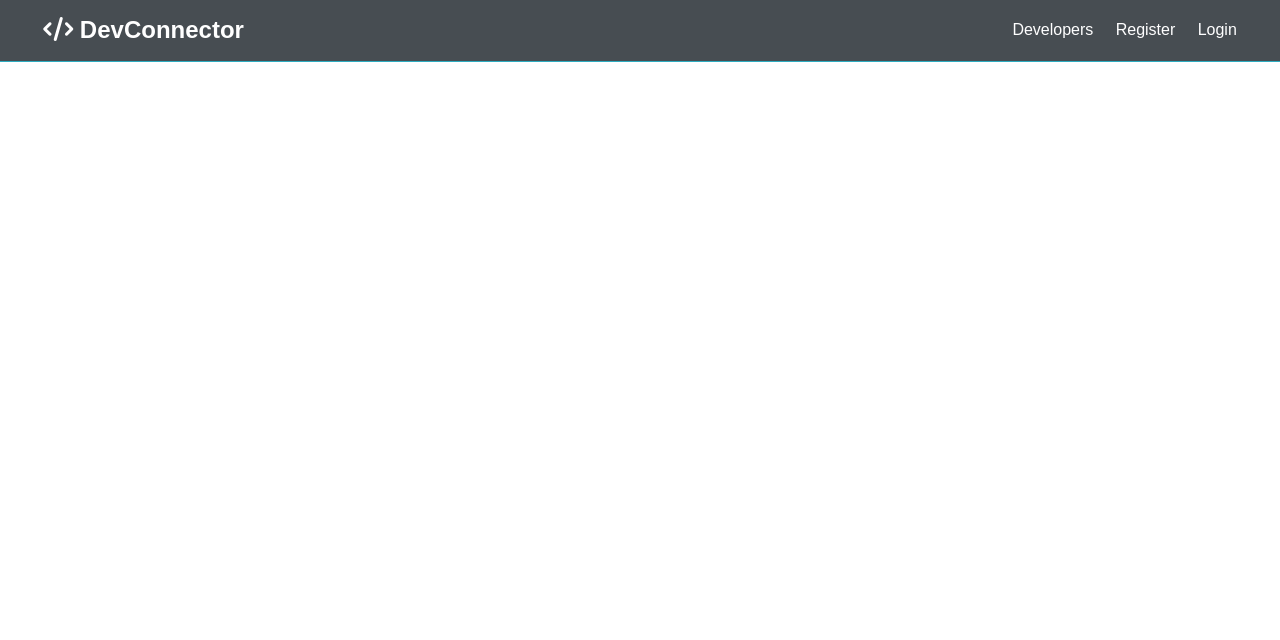
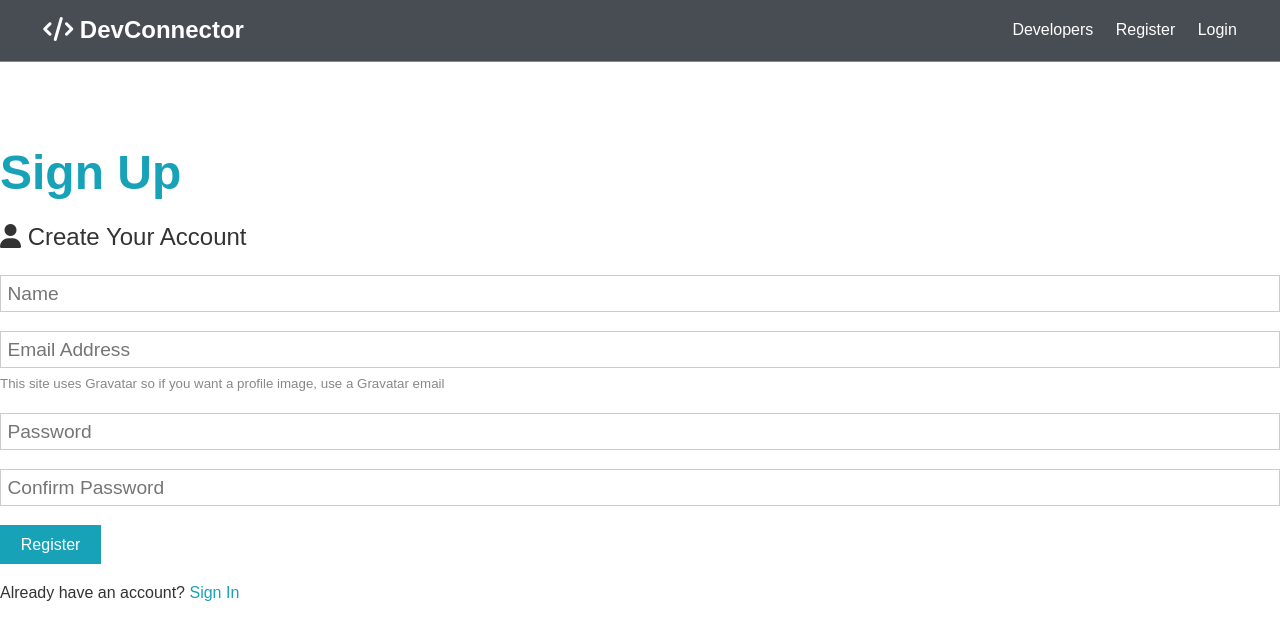
Before and after one commit to nicholasmullins/react-tutorial-rank, a React (Create React App) app: page /register in a window 1280 px wide. Shown: the top 640 px of the page. Built offline with nearby package versions, Linux system fonts and the light colour scheme.

Commit message:
Added react hooks to change state, put an onChange function in each of my fields and that goes to an onChange function which changes the state from all of what is in formData(spread operator) to the e.target name to the e.target value. Very cool.

```diff
--- a/src/App.js
+++ b/src/App.js
@@ -2,6 +2,8 @@
 import { BrowserRouter as Router, Route, Switch } from 'react-router-dom';
 import Navbar from './components/layout/Navbar';
 import Landing from './components/layout/Landing';
+import Login from './components/auth/Login';
+import Register from './components/auth/Register';
 import './App.css';
 
 const App = () => (
@@ -9,6 +11,11 @@
   <Fragment>
     <Navbar />
     <Route exact path="/" component={ Landing } />
+    <section className="container"></section>
+    <Switch>
+      <Route exact path="/register" component={ Register }/>
+      <Route exact path="/login" component={ Login }/>
+    </Switch>
   </Fragment>
   </Router>
 );
--- a/src/components/auth/Register.js
+++ b/src/components/auth/Register.js
@@ -1,11 +1,76 @@
-import React from 'react'
+import React, { Fragment, useState } from 'react';
 
 const Register = () => {
-    return (
-        <div>
-            Register
+  const [formData, setFormData] = useState({
+    name: '',
+    email: '',
+    pasword: '',
+    password2: ''
+  }); // when using Hooks the first variable is our state and the second variable is the set state.
+  // What goes inside of useState is our default values.
+
+  const { name, email, password, password2 } = formData; // this is destructuring so we don't have to type formData in every time.
+
+  const onChange = e =>
+    setFormData({ ...formData, [e.target.name]: e.target.value }); //this onChange function acts as our setState to change the formData each time there is a change in our form by taking the e.target.name (the name attribute in each field) and changing it to the value attribute}
+
+  return (
+    <Fragment>
+      <h1 className='large text-primary'>Sign Up</h1>
+      <p className='lead'>
+        <i className='fas fa-user'></i> Create Your Account
+      </p>
+      <form className='form' action='create-profile.html'>
+        <div className='form-group'>
+          <input
+            type='text'
+            placeholder='Name'
+            name='name'
+            value={name}
+            onChange={e => onChange(e)} // we could call setFormData directly but we are going to call an OnChange function instead
+            required
+          />
         </div>
-    )
-}
+        <div className='form-group'>
+          <input
+            type='email'
+            placeholder='Email Address'
+            name='email'
+            value={email}
+            onChange={e => onChange(e)}
+          />
+          <small className='form-text'>
+            This site uses Gravatar so if you want a profile image, use a
+            Gravatar email
+          </small>
+        </div>
+        <div className='form-group'>
+          <input
+            type='password'
+            placeholder='Password'
+            name='password'
+            minLength='6'
+            value={password}
+            onChange={e => onChange(e)}
+          />
+        </div>
+        <div className='form-group'>
+          <input
+            type='password'
+            placeholder='Confirm Password'
+            name='password2'
+            minLength='6'
+            value={password2}
+            onChange={e => onChange(e)}
+          />
+        </div>
+        <input type='submit' className='btn btn-primary' value='Register' />
+      </form>
+      <p className='my-1'>
+        Already have an account? <a href='login.html'>Sign In</a>
+      </p>
+    </Fragment>
+  );
+};
 
-export default Register
+export default Register;
--- a/src/components/layout/Landing.js
+++ b/src/components/layout/Landing.js
@@ -1,4 +1,5 @@
 import React from 'react';
+import { Link } from 'react-router-dom';
 
 const Landing = () => {
   return (
@@ -11,12 +12,12 @@
             review and vote for the best video for learning each language.
           </p>
           <div className='buttons'>
-            <a href='register.html' className='btn btn-primary'>
+            <Link to='/register' className='btn btn-primary'>
               Sign Up
-            </a>
-            <a href='login.html' className='btn btn-light'>
+            </Link>
+            <Link to='/login' className='btn btn-light'>
               Login
-            </a>
+            </Link>
           </div>
         </div>
       </div>
--- a/src/components/layout/Navbar.js
+++ b/src/components/layout/Navbar.js
@@ -1,22 +1,23 @@
 import React from 'react';
+import { Link } from 'react-router-dom';
 
 const Navbar = () => {
   return (
     <nav className='navbar bg-dark'>
       <h1>
-        <a href='index.html'>
+        <Link to='/'>
           <i className='fas fa-code'></i> DevConnector
-        </a>
+        </Link>
       </h1>
       <ul>
         <li>
-          <a href='profiles.html'>Developers</a>
+          <Link href='profiles.html'>Developers</Link>
         </li>
         <li>
-          <a href='register.html'>Register</a>
+          <Link to='/register'>Register</Link>
         </li>
         <li>
-          <a href='login.html'>Login</a>
+          <Link to='/login'>Login</Link>
         </li>
       </ul>
     </nav>
```
Also changed, not shown: src/components/auth/Login.js (+4 -8 lines).
